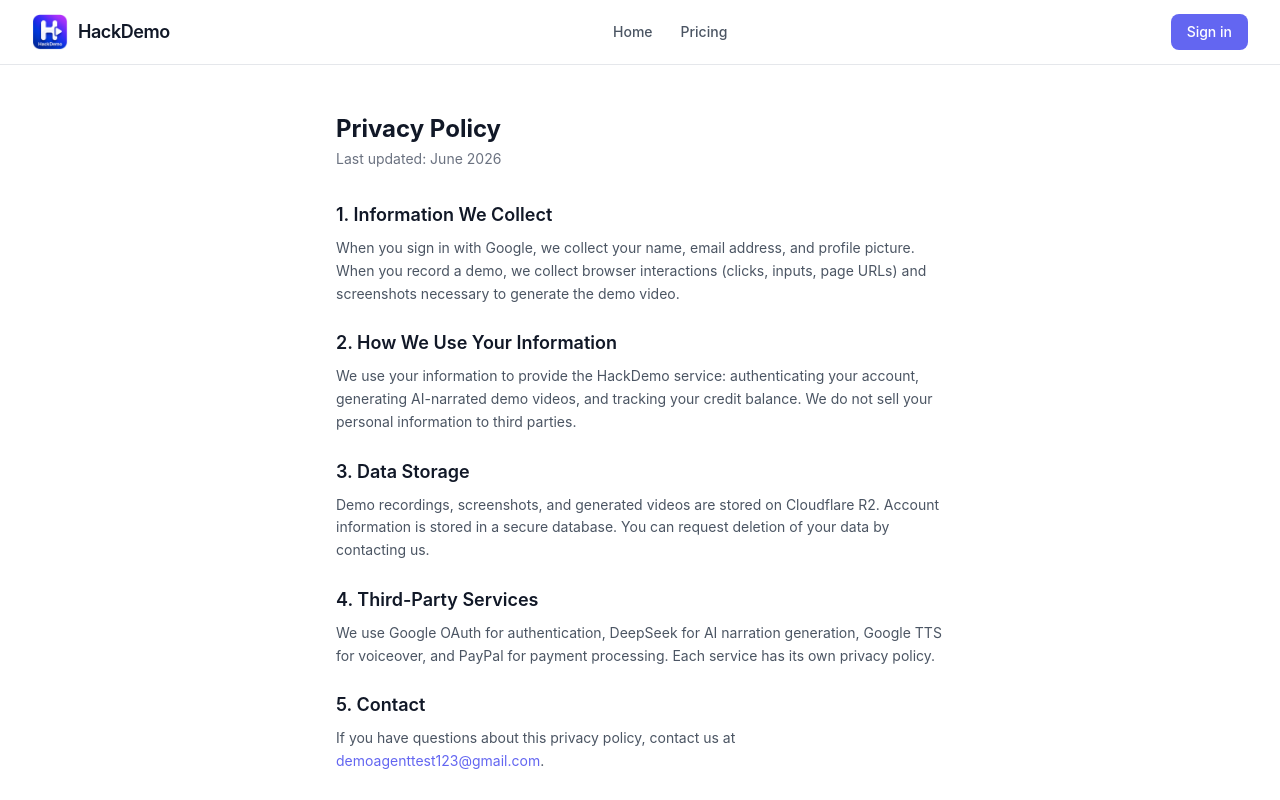
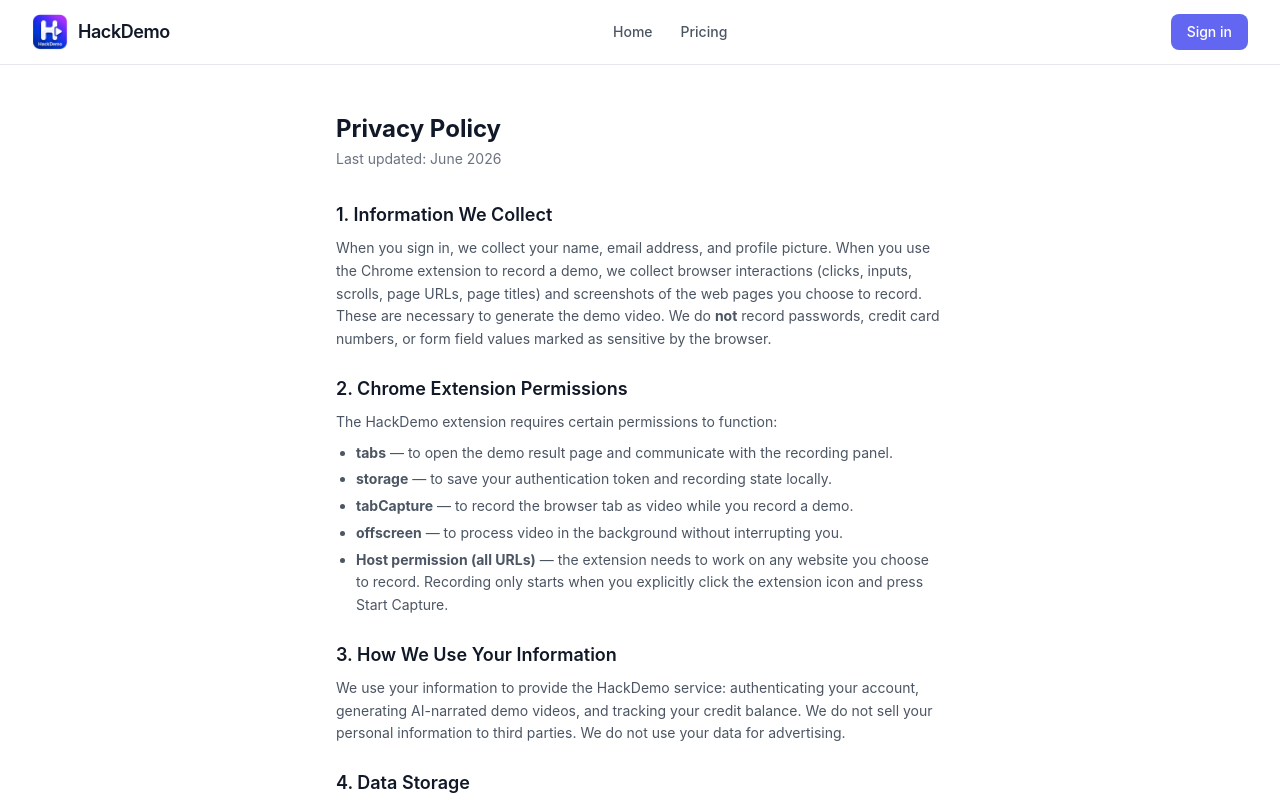
Before and after one commit to raytracer1/HackDemo, a React (Vite) app in the folder frontend/: page /privacy in a window 1280 px wide. Shown: the top 800 px of the page. Built offline with nearby package versions, Linux system fonts and the light colour scheme; no server answers.

Commit message:
optimize privacy and terms page

```diff
--- a/frontend/src/pages/PrivacyPage.tsx
+++ b/frontend/src/pages/PrivacyPage.tsx
@@ -8,23 +8,40 @@ export default function PrivacyPage() {
         <section>
           <h2 className="text-lg font-semibold text-gray-900">1. Information We Collect</h2>
           <p className="mt-2">
-            When you sign in with Google, we collect your name, email address, and profile picture.
-            When you record a demo, we collect browser interactions (clicks, inputs, page URLs) and
-            screenshots necessary to generate the demo video.
+            When you sign in, we collect your name, email address, and profile picture.
+            When you use the Chrome extension to record a demo, we collect browser interactions
+            (clicks, inputs, scrolls, page URLs, page titles) and screenshots of the web pages
+            you choose to record. These are necessary to generate the demo video.
+            We do <strong>not</strong> record passwords, credit card numbers, or form field values
+            marked as sensitive by the browser.
           </p>
         </section>
 
         <section>
-          <h2 className="text-lg font-semibold text-gray-900">2. How We Use Your Information</h2>
+          <h2 className="text-lg font-semibold text-gray-900">2. Chrome Extension Permissions</h2>
+          <p className="mt-2">
+            The HackDemo extension requires certain permissions to function:
+          </p>
+          <ul className="mt-2 list-disc pl-5 space-y-1">
+            <li><strong>tabs</strong> — to open the demo result page and communicate with the recording panel.</li>
+            <li><strong>storage</strong> — to save your authentication token and recording state locally.</li>
+            <li><strong>tabCapture</strong> — to record the browser tab as video while you record a demo.</li>
+            <li><strong>offscreen</strong> — to process video in the background without interrupting you.</li>
+            <li><strong>Host permission (all URLs)</strong> — the extension needs to work on any website you choose to record. Recording only starts when you explicitly click the extension icon and press Start Capture.</li>
+          </ul>
+        </section>
+
+        <section>
+          <h2 className="text-lg font-semibold text-gray-900">3. How We Use Your Information</h2>
           <p className="mt-2">
             We use your information to provide the HackDemo service: authenticating your account,
             generating AI-narrated demo videos, and tracking your credit balance. We do not sell
-            your personal information to third parties.
+            your personal information to third parties. We do not use your data for advertising.
           </p>
         </section>
 
         <section>
-          <h2 className="text-lg font-semibold text-gray-900">3. Data Storage</h2>
+          <h2 className="text-lg font-semibold text-gray-900">4. Data Storage</h2>
           <p className="mt-2">
             Demo recordings, screenshots, and generated videos are stored on Cloudflare R2.
             Account information is stored in a secure database. You can request deletion of your
@@ -33,7 +50,7 @@ export default function PrivacyPage() {
         </section>
 
         <section>
-          <h2 className="text-lg font-semibold text-gray-900">4. Third-Party Services</h2>
+          <h2 className="text-lg font-semibold text-gray-900">5. Third-Party Services</h2>
           <p className="mt-2">
             We use Google OAuth for authentication, DeepSeek for AI narration generation,
             Google TTS for voiceover, and PayPal for payment processing. Each service has its
@@ -42,7 +59,7 @@ export default function PrivacyPage() {
         </section>
 
         <section>
-          <h2 className="text-lg font-semibold text-gray-900">5. Contact</h2>
+          <h2 className="text-lg font-semibold text-gray-900">6. Contact</h2>
           <p className="mt-2">
             If you have questions about this privacy policy, contact us at{' '}
             <a href="mailto:demoagenttest123@gmail.com" className="text-hack-primary hover:underline">demoagenttest123@gmail.com</a>.
```
